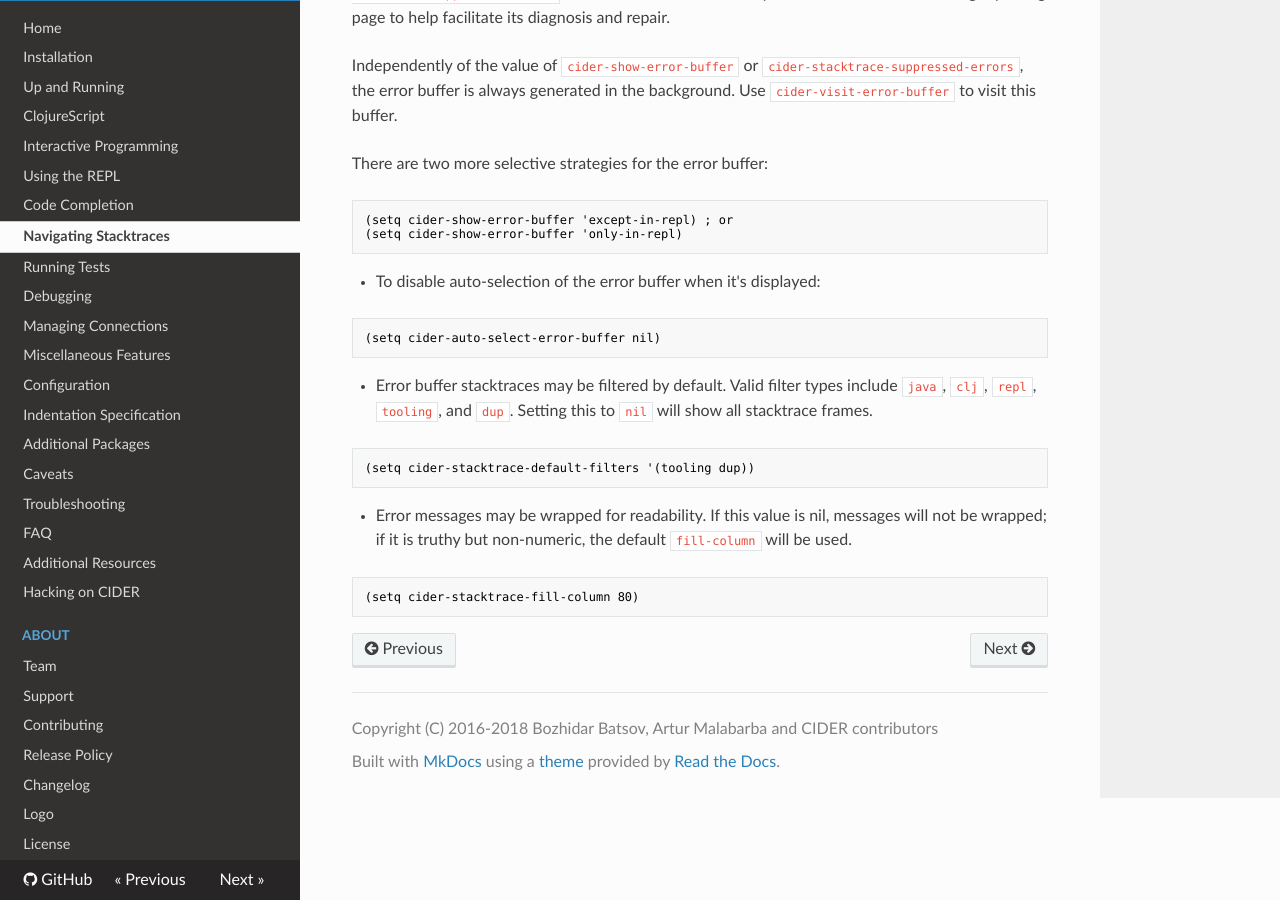
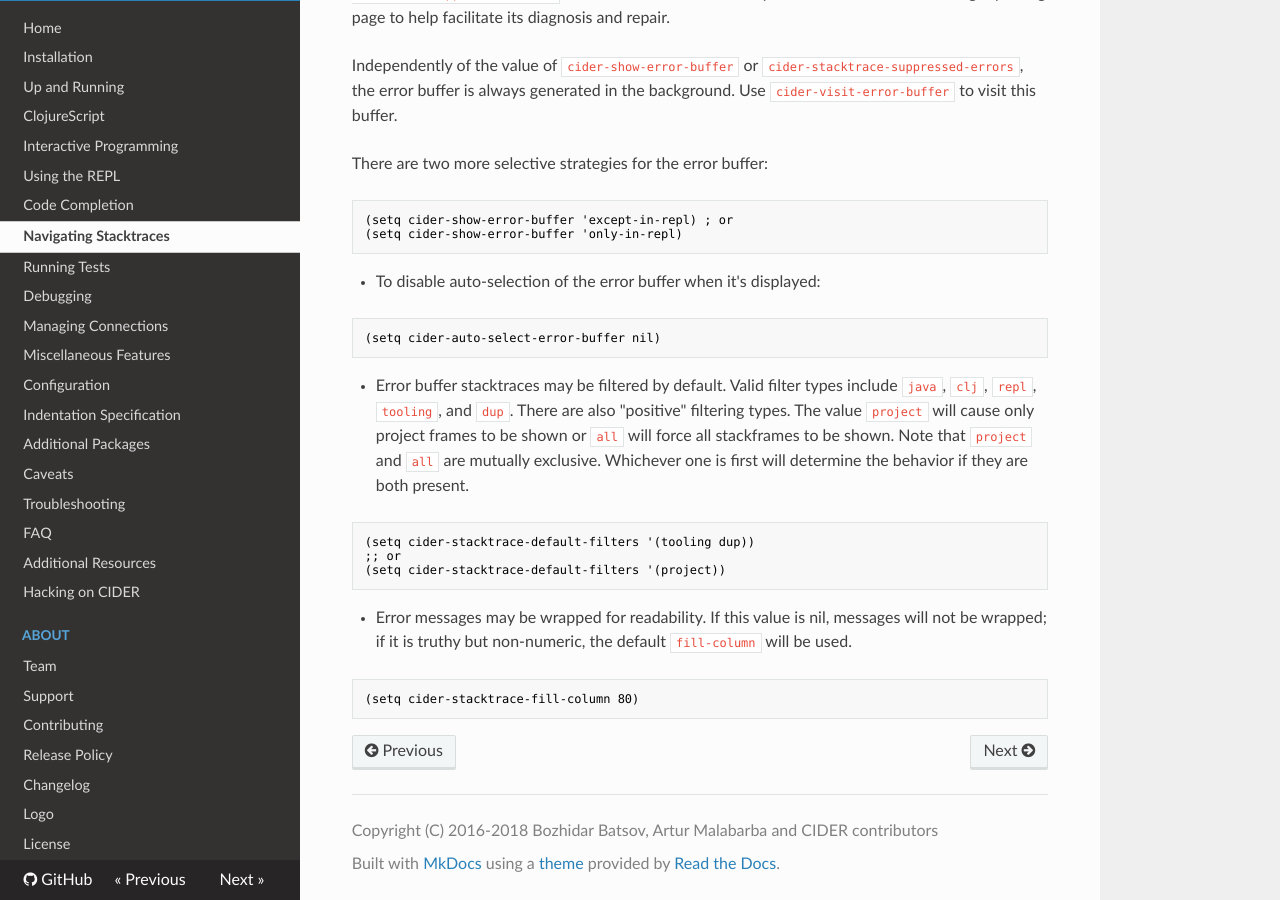
Before and after one commit to clojure-emacs/cider, an MkDocs documentation site: the page built from doc/navigating_stacktraces.md, in a window 1280 px wide and 900 px high, scrolled down 2044 px. Built offline with MkDocs 1.6.1, drawn with Linux system fonts in a browser that asks for light colours; nearby versions of some CDN libraries; old or Windows-style settings are respelled for this version of MkDocs.

Commit message:
[Fix #2294] simplify stacktrace filter mechanism
previously there were two separate lists of positive and negative
filters and complicated logic spread throughout of how these
interacted. Now there is a single list that you can toggle flags on or
off and their interaction is dictated inside of a single function
`cider-stacktrace-apply-filters`. Since their interaction is here we
no longer need to remember previous flags as they are just toggled on
and off.

Positive filters are 'all or 'project. These dictate that all frames
should be shown or only any frame from a project namespace should be
shown, despite other filters. Also, these two cannot exist at the same
time, so we need to check which is most "recent". Since if 'project is
selected, it hides all but project frames and if 'all is selected it
must show all. We do what was most recently selected in this case
then.

So the frame filtering is quite simply a list of tags you want to
filter by: '(java clj tooling repl dup project all). These are toggled
on and off as desired.

````diff
--- a/doc/navigating_stacktraces.md
+++ b/doc/navigating_stacktraces.md
@@ -64,12 +64,17 @@ There are two more selective strategies for the error buffer:
 (setq cider-auto-select-error-buffer nil)
 ```
 
-* Error buffer stacktraces may be filtered by default. Valid filter types
-include `java`, `clj`, `repl`, `tooling`, and `dup`. Setting this to `nil` will
-show all stacktrace frames.
+* Error buffer stacktraces may be filtered by default. Valid filter
+types include `java`, `clj`, `repl`, `tooling`, and `dup`. There are
+also "positive" filtering types. The value `project` will cause only
+project frames to be shown or `all` will force all stackframes to be
+shown. Note that `project` and `all` are mutually exclusive. Whichever
+one is first will determine the behavior if they are both present.
 
 ```el
 (setq cider-stacktrace-default-filters '(tooling dup))
+;; or
+(setq cider-stacktrace-default-filters '(project))
 ```
 
 * Error messages may be wrapped for readability. If this value is nil, messages
````
Also changed, not shown: CHANGELOG.md (+1 -0 lines), 1 other file.
